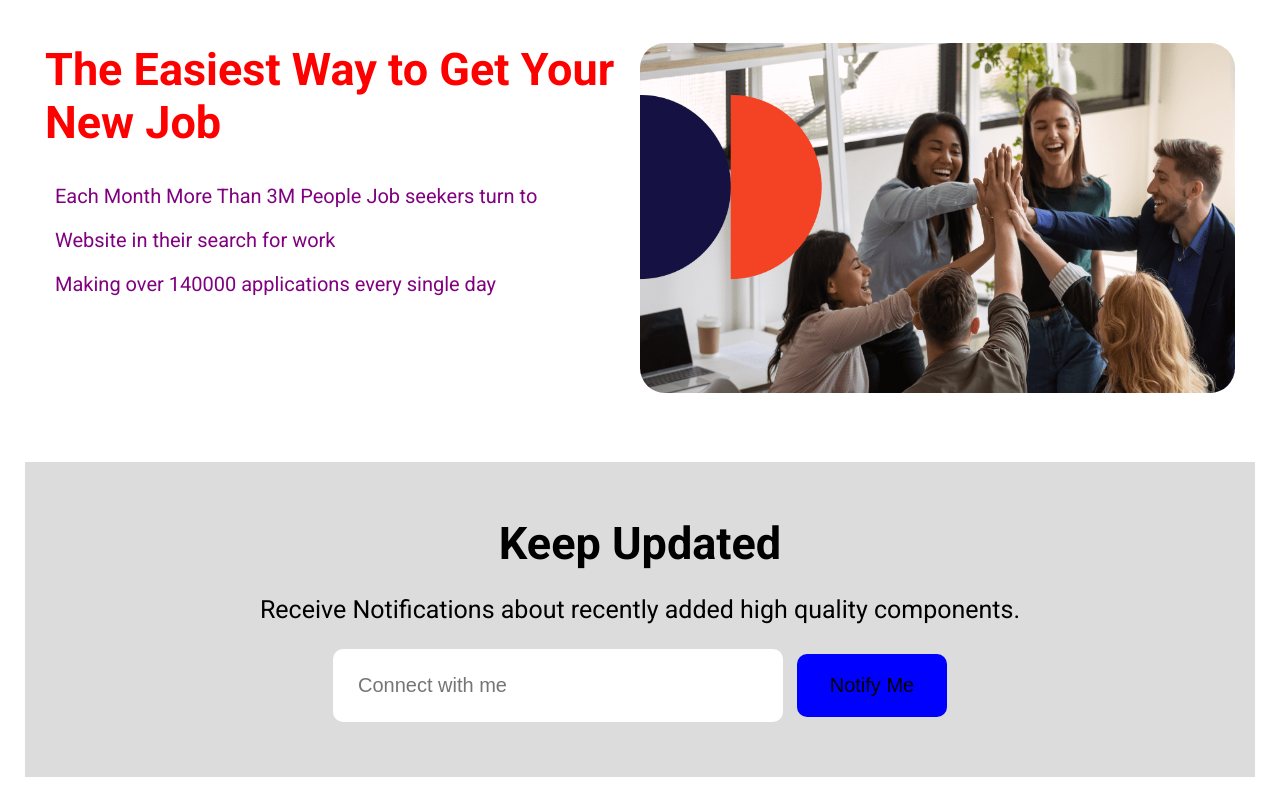
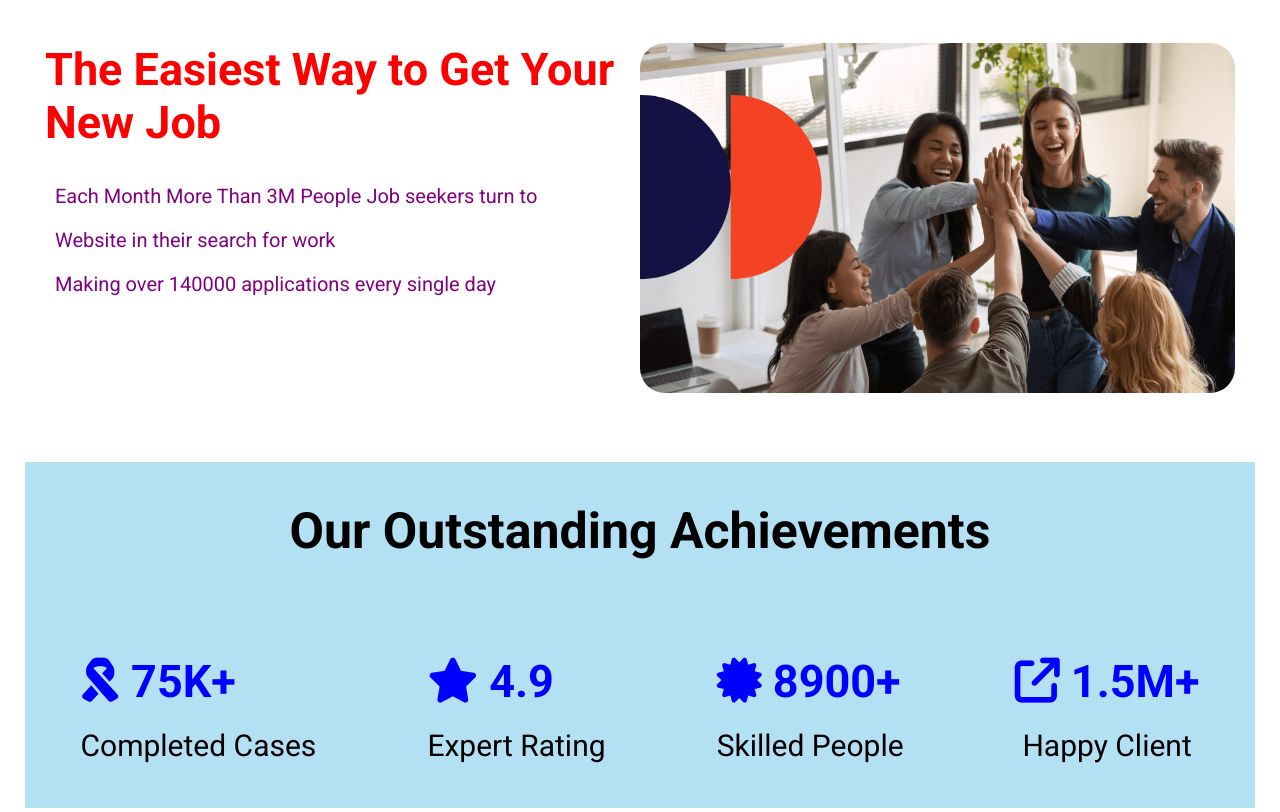
Before and after one commit to EmonHira135923/Job-Search-Project, a plain HTML site: page index.html in a window 1280 px wide. Shown: the part 140-952 px from the top of the page. Drawn offline with Linux system fonts and the light colour scheme.

Commit message:
Achievements Done

```diff
--- a/index.html
+++ b/index.html
@@ -93,6 +93,29 @@
         <!-- main start  -->
         <main class="main-tag">
 
+            <!-- our achievements -->
+            <section class="achievements-section">
+                <h1 class="achievements-text">Our Outstanding Achievements</h1>
+                <div class="achievements-container">
+                    <div class="achivements-text-badge">
+                        <h1 class="achievements-h"><i class="fa-solid fa-ribbon"></i>   75K+</h1>
+                        <p class="achievements-p">Completed Cases</p>
+                    </div>
+                    <div class="achivements-text-badge">
+                        <h1 class="achievements-h"><i class="fa-solid fa-star"></i>   4.9</h1>
+                        <p class="achievements-p">Expert Rating</p>
+                    </div>
+                    <div class="achivements-text-badge">
+                        <h1 class="achievements-h"><i class="fa-solid fa-certificate"></i>   8900+</h1>
+                        <p class="achievements-p">Skilled People</p>
+                    </div>
+                    <div class="achivements-text-badge">
+                        <h1 class="achievements-h"><i class="fa-solid fa-arrow-up-right-from-square"></i>   1.5M+</h1>
+                        <p class="achievements-p">Happy Client</p>
+                    </div>
+                </div>
+            </section>
+
             <!-- contact section -->
             <section class="section-contact">
                 <div class="contact-container">
--- a/style/home.css
+++ b/style/home.css
@@ -143,6 +143,48 @@ body {
 
 /* header done */
 
+/* Achievements */
+
+.achievements-section{
+  margin-top: 45px;
+  background-color: rgba(135, 207, 235, 0.631);
+}
+
+.achievements-text{
+  margin-top: 35px;
+  margin-bottom: 55px;
+  padding: 40px;
+  font-size: 50px;
+  font-weight: bolder;
+  text-align: center;
+  align-items: center;
+}
+
+.achievements-h{
+  font-size: 45px;
+  margin-bottom: 20px;
+  font-weight: bold;
+  align-items: center;
+  color: blue;
+}
+
+.achievements-p{
+  font-size: 30px;
+  margin-bottom: 45px;
+  align-items: center;
+  text-align: center;
+}
+
+.achievements-container{
+  display: flex;
+  justify-content: space-around;
+}
+
+.fa-solid{
+  gap: 25px;
+  color: blue;
+}
+
 
 /* contact start */
 
```
